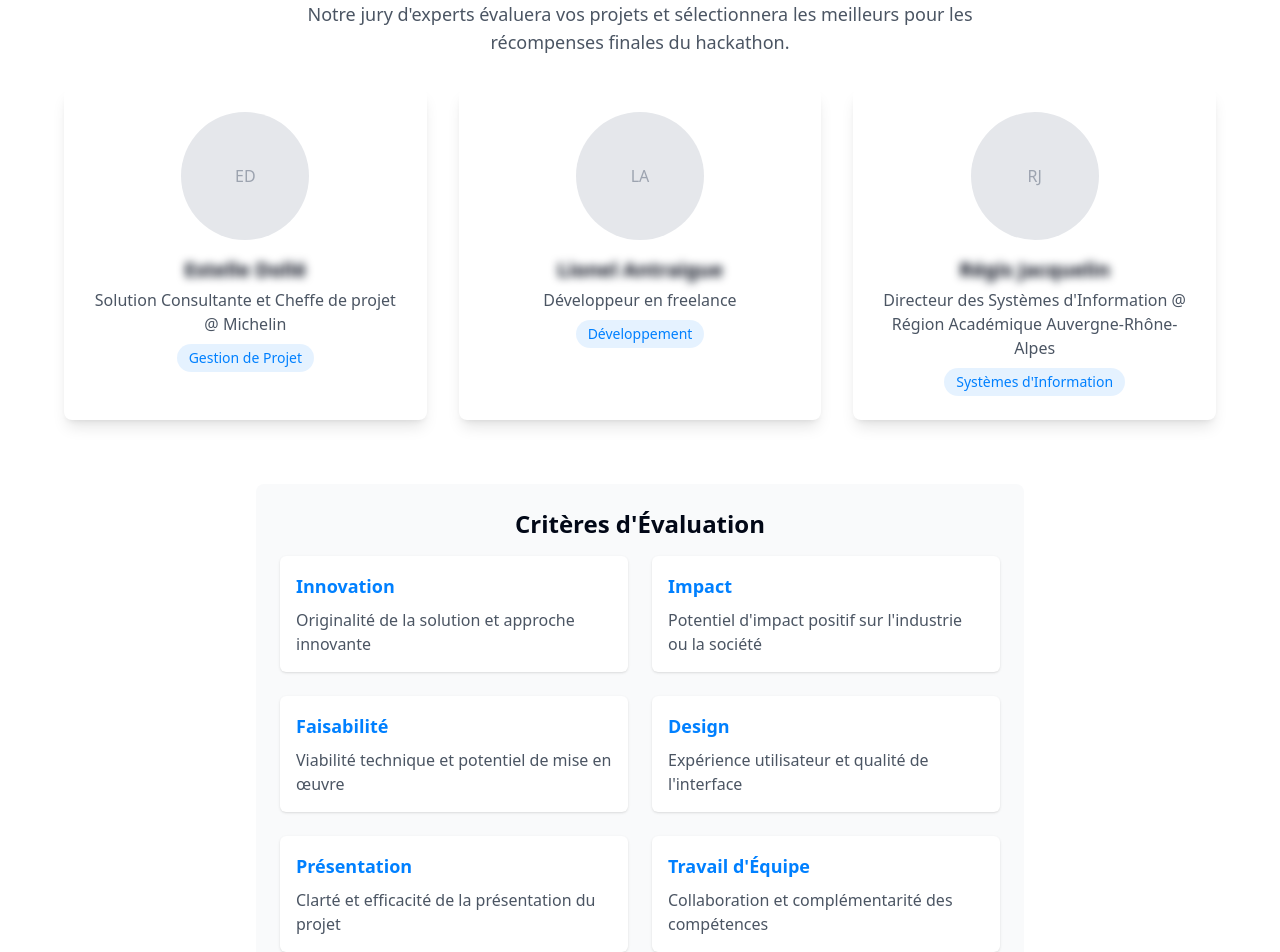
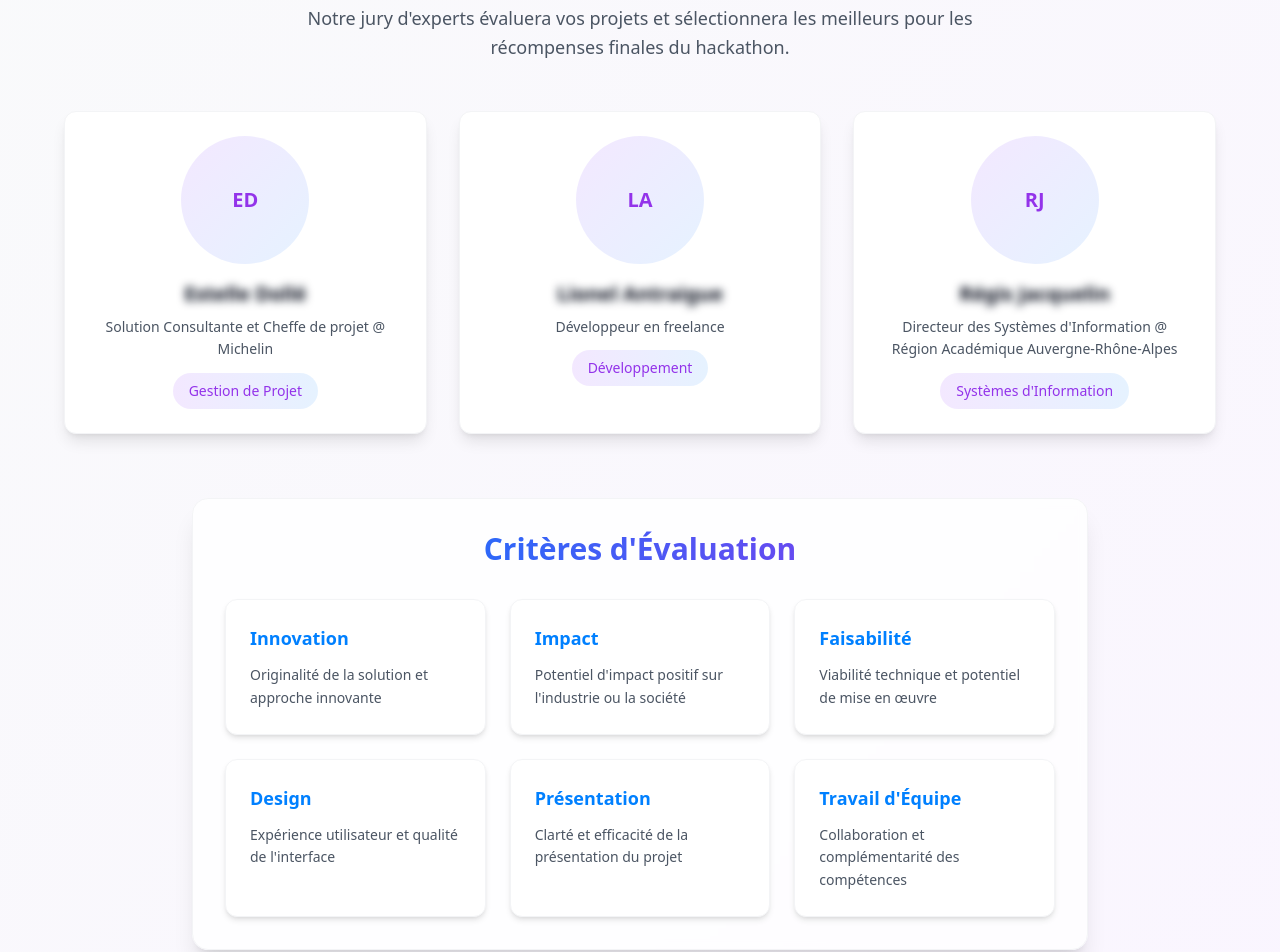
Before and after one commit to ahmed-badi/hackathon-student-hive, a React (Vite) app: page /jury in a window 1280 px wide. Shown: the part 180-1132 px from the top of the page. Built offline with nearby package versions, Linux system fonts and the light colour scheme.

Commit message:
Refactor: Rename "Mentors" to "Organisateurs"
Renamed all instances of "Mentors" to "Organisateurs" and improved the visual appearance of the jury and organizers cards for a more fluid and attractive design. (Updated `src/pages/Mentors.tsx` and `src/pages/Jury.tsx`).

```diff
--- a/src/components/navbar/navigationData.ts
+++ b/src/components/navbar/navigationData.ts
@@ -65,9 +65,9 @@ export const navigationSections: NavigationSection[] = [
     title: "Support",
     items: [
       {
-        title: "Mentors",
+        title: "Organisateurs",
         href: "/mentors",
-        description: "Rencontrez nos mentors experts"
+        description: "Rencontrez nos organisateurs experts"
       },
       {
         title: "Jury",
--- a/src/pages/Jury.tsx
+++ b/src/pages/Jury.tsx
@@ -4,20 +4,22 @@ import { Link } from "react-router-dom";
 
 const Jury = () => {
   return (
-    <div className="min-h-screen flex flex-col bg-white">
+    <div className="min-h-screen flex flex-col bg-gradient-to-br from-gray-50 to-purple-50">
       <Navbar />
 
       <div className="container mx-auto px-4 py-12">
-        <h1 className="text-3xl font-bold mb-8">Notre Jury</h1>
+        <h1 className="text-4xl font-bold mb-8 text-center bg-gradient-to-r from-primary to-purple-600 bg-clip-text text-transparent">
+          Notre Jury
+        </h1>
 
-        <div className="max-w-3xl mx-auto mb-8 text-center">
-          <p className="text-lg text-gray-600">
+        <div className="max-w-3xl mx-auto mb-12 text-center">
+          <p className="text-lg text-gray-600 leading-relaxed">
             Notre jury d'experts évaluera vos projets et sélectionnera les meilleurs
             pour les récompenses finales du hackathon.
           </p>
         </div>
 
-        <div className="grid grid-cols-1 md:grid-cols-2 lg:grid-cols-3 gap-8 max-w-6xl mx-auto">
+        <div className="grid grid-cols-1 md:grid-cols-2 lg:grid-cols-3 gap-8 max-w-6xl mx-auto mb-16">
           {[
             {
               name: "Estelle Dollé",
@@ -38,46 +40,53 @@ const Jury = () => {
               image: null
             }
           ].map((juror, index) => (
-            <div key={index} className="bg-white rounded-lg shadow-lg p-6 flex flex-col items-center">
-              <div className="w-32 h-32 bg-gray-200 rounded-full mb-4 flex items-center justify-center">
-                <span className="text-gray-400">{juror.name.split(' ').map(n => n[0]).join('')}</span>
+            <div
+              key={index}
+              className="group bg-white rounded-xl shadow-lg hover:shadow-2xl p-6 flex flex-col items-center transition-all duration-300 hover:-translate-y-2 border border-gray-100 hover:border-purple-200"
+            >
+              <div className="w-32 h-32 bg-gradient-to-br from-purple-100 to-primary/10 rounded-full mb-4 flex items-center justify-center transition-all duration-300 group-hover:scale-110 group-hover:shadow-lg">
+                <span className="text-purple-600 font-bold text-xl">
+                  {juror.name.split(' ').map(n => n[0]).join('')}
+                </span>
               </div>
-              <h3 className="text-xl font-semibold mb-1 blur-sm select-none">{juror.name}</h3>
-              <p className="text-gray-600 mb-2 text-center">{juror.role}</p>
-              <span className="bg-primary/10 text-primary px-3 py-1 rounded-full text-sm font-medium">
+              <h3 className="text-xl font-semibold mb-2 blur-sm select-none text-center">
+                {juror.name}
+              </h3>
+              <p className="text-gray-600 mb-3 text-center text-sm leading-relaxed">
+                {juror.role}
+              </p>
+              <span className="bg-gradient-to-r from-purple-100 to-primary/10 text-purple-600 px-4 py-2 rounded-full text-sm font-medium transition-all duration-300 group-hover:from-purple-600 group-hover:to-primary group-hover:text-white">
                 {juror.expertise}
               </span>
             </div>
           ))}
         </div>
 
-        <div className="max-w-3xl mx-auto mt-16 p-6 bg-gray-50 rounded-lg">
-          <h2 className="text-2xl font-bold mb-4 text-center">Critères d'Évaluation</h2>
-          <div className="grid grid-cols-1 md:grid-cols-2 gap-6">
-            <div className="bg-white p-4 rounded-md shadow">
-              <h3 className="text-lg font-semibold mb-2 text-primary">Innovation</h3>
-              <p className="text-gray-600">Originalité de la solution et approche innovante</p>
-            </div>
-            <div className="bg-white p-4 rounded-md shadow">
-              <h3 className="text-lg font-semibold mb-2 text-primary">Impact</h3>
-              <p className="text-gray-600">Potentiel d'impact positif sur l'industrie ou la société</p>
-            </div>
-            <div className="bg-white p-4 rounded-md shadow">
-              <h3 className="text-lg font-semibold mb-2 text-primary">Faisabilité</h3>
-              <p className="text-gray-600">Viabilité technique et potentiel de mise en œuvre</p>
-            </div>
-            <div className="bg-white p-4 rounded-md shadow">
-              <h3 className="text-lg font-semibold mb-2 text-primary">Design</h3>
-              <p className="text-gray-600">Expérience utilisateur et qualité de l'interface</p>
-            </div>
-            <div className="bg-white p-4 rounded-md shadow">
-              <h3 className="text-lg font-semibold mb-2 text-primary">Présentation</h3>
-              <p className="text-gray-600">Clarté et efficacité de la présentation du projet</p>
-            </div>
-            <div className="bg-white p-4 rounded-md shadow">
-              <h3 className="text-lg font-semibold mb-2 text-primary">Travail d'Équipe</h3>
-              <p className="text-gray-600">Collaboration et complémentarité des compétences</p>
-            </div>
+        <div className="max-w-4xl mx-auto p-8 bg-white/80 backdrop-blur-sm rounded-2xl shadow-xl border border-gray-100">
+          <h2 className="text-3xl font-bold mb-8 text-center bg-gradient-to-r from-primary to-purple-600 bg-clip-text text-transparent">
+            Critères d'Évaluation
+          </h2>
+          <div className="grid grid-cols-1 md:grid-cols-2 lg:grid-cols-3 gap-6">
+            {[
+              { title: "Innovation", description: "Originalité de la solution et approche innovante" },
+              { title: "Impact", description: "Potentiel d'impact positif sur l'industrie ou la société" },
+              { title: "Faisabilité", description: "Viabilité technique et potentiel de mise en œuvre" },
+              { title: "Design", description: "Expérience utilisateur et qualité de l'interface" },
+              { title: "Présentation", description: "Clarté et efficacité de la présentation du projet" },
+              { title: "Travail d'Équipe", description: "Collaboration et complémentarité des compétences" }
+            ].map((criterion, index) => (
+              <div
+                key={index}
+                className="group bg-white p-6 rounded-xl shadow-md hover:shadow-lg transition-all duration-300 hover:-translate-y-1 border border-gray-100 hover:border-primary/20"
+              >
+                <h3 className="text-lg font-semibold mb-3 text-primary group-hover:text-purple-600 transition-colors duration-300">
+                  {criterion.title}
+                </h3>
+                <p className="text-gray-600 text-sm leading-relaxed">
+                  {criterion.description}
+                </p>
+              </div>
+            ))}
           </div>
         </div>
       </div>
--- a/src/pages/Mentors.tsx
+++ b/src/pages/Mentors.tsx
@@ -4,14 +4,16 @@ import { Link } from "react-router-dom";
 
 const Mentors = () => {
   return (
-    <div className="min-h-screen flex flex-col bg-white">
+    <div className="min-h-screen flex flex-col bg-gradient-to-br from-gray-50 to-blue-50">
       <Navbar />
 
       <div className="container mx-auto px-4 py-12">
-        <h1 className="text-3xl font-bold mb-8">Organisateurs de l'événement</h1>
+        <h1 className="text-4xl font-bold mb-8 text-center bg-gradient-to-r from-primary to-blue-600 bg-clip-text text-transparent">
+          Organisateurs de l'événement
+        </h1>
 
-        <div className="max-w-3xl mx-auto mb-8 text-center">
-          <p className="text-lg text-gray-600">
+        <div className="max-w-3xl mx-auto mb-12 text-center">
+          <p className="text-lg text-gray-600 leading-relaxed">
             Notre équipe d'organisateurs, issus de Michelin, vous accompagneront tout au long du hackathon
             pour vous aider à réaliser votre projet.
           </p>
@@ -43,15 +45,24 @@ const Mentors = () => {
               expertise: "Analyse de Données",
               image: null
             }
-          ].map((mentor, index) => (
-            <div key={index} className="bg-white rounded-lg shadow-lg p-6 flex flex-col items-center">
-              <div className="w-32 h-32 bg-gray-200 rounded-full mb-4 flex items-center justify-center">
-                <span className="text-gray-400">{mentor.name.split(' ').map(n => n[0]).join('')}</span>
+          ].map((organizer, index) => (
+            <div
+              key={index}
+              className="group bg-white rounded-xl shadow-lg hover:shadow-2xl p-6 flex flex-col items-center transition-all duration-300 hover:-translate-y-2 border border-gray-100 hover:border-primary/20"
+            >
+              <div className="w-32 h-32 bg-gradient-to-br from-primary/10 to-blue-100 rounded-full mb-4 flex items-center justify-center transition-all duration-300 group-hover:scale-110 group-hover:shadow-lg">
+                <span className="text-primary font-bold text-xl">
+                  {organizer.name.split(' ').map(n => n[0]).join('')}
+                </span>
               </div>
-              <h3 className="text-xl font-semibold mb-1">{mentor.name}</h3>
-              <p className="text-gray-600 mb-2">{mentor.role}</p>
-              <span className="bg-primary/10 text-primary px-3 py-1 rounded-full text-sm font-medium">
-                {mentor.expertise}
+              <h3 className="text-xl font-semibold mb-2 text-center group-hover:text-primary transition-colors duration-300">
+                {organizer.name}
+              </h3>
+              <p className="text-gray-600 mb-3 text-center text-sm leading-relaxed">
+                {organizer.role}
+              </p>
+              <span className="bg-gradient-to-r from-primary/10 to-blue-100 text-primary px-4 py-2 rounded-full text-sm font-medium transition-all duration-300 group-hover:from-primary group-hover:to-blue-600 group-hover:text-white">
+                {organizer.expertise}
               </span>
             </div>
           ))}
```
